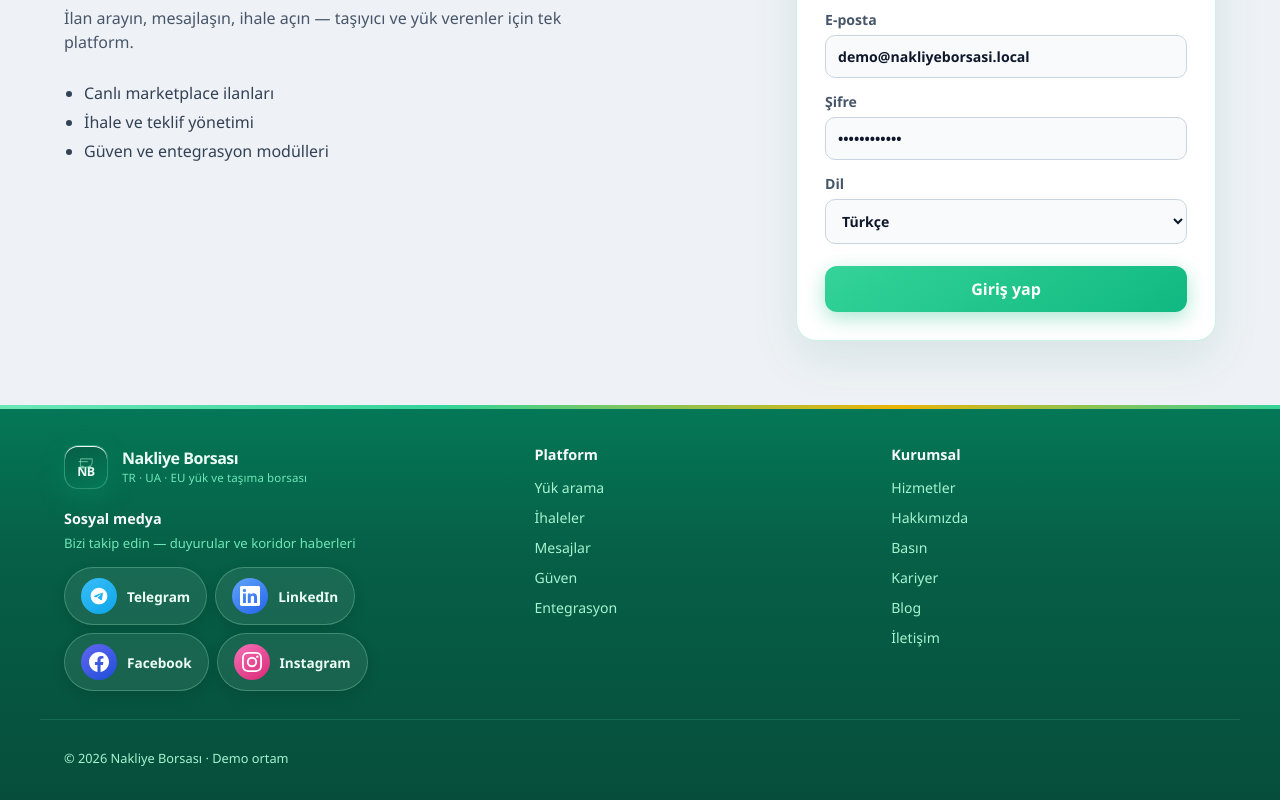
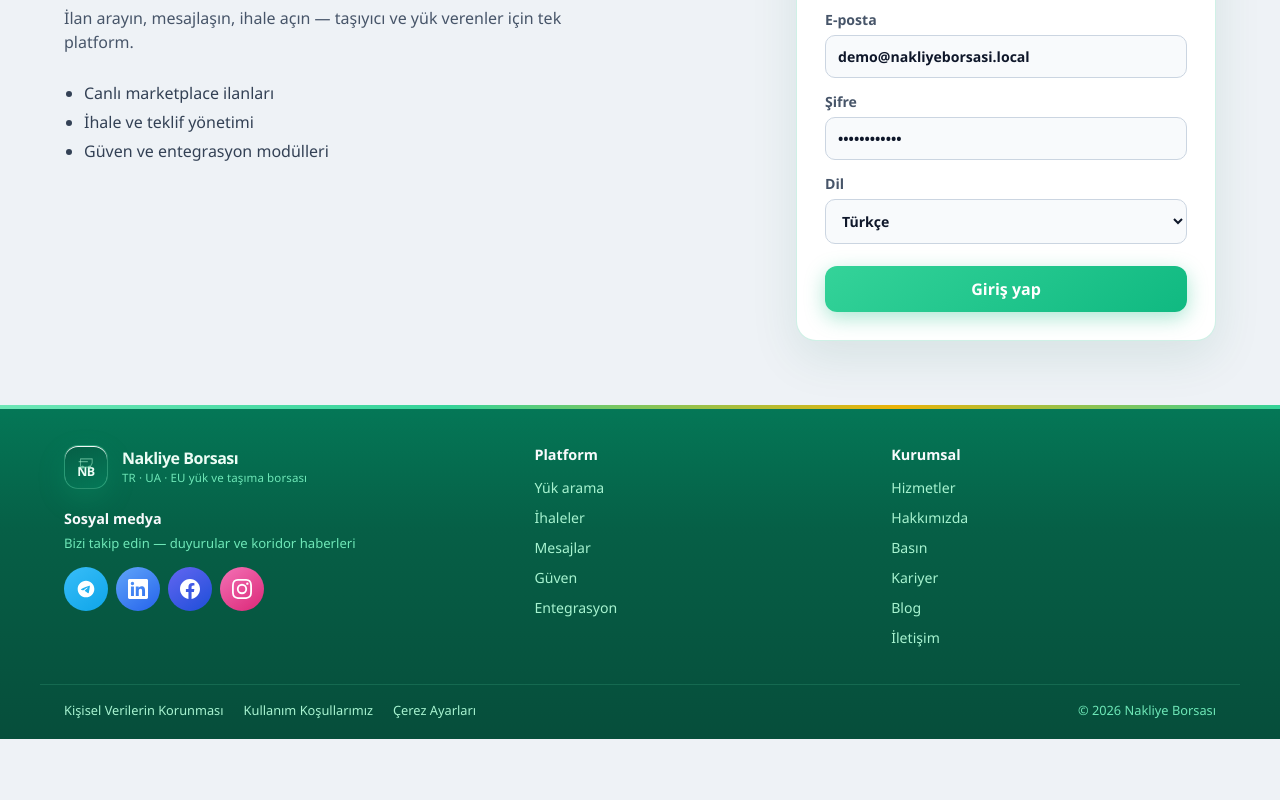
Before and after one commit to kutluhanakinci8-ux/nakliyeborsasi, a Next.js app in the folder apps/web/: page /login in a window 1280 px wide. Shown: the part 295-1095 px from the top of the page. After the commit the page ends 1034 px from the top, so only its background shows below. Built offline with nearby package versions, Linux system fonts and the light colour scheme.

Commit message:
style(web): sosyal ikon-only, footer yasal linkler, demo metni kaldırıldı
Co-authored-by: kutluhanakinci8-ux <kutluhanakinci8-ux@users.noreply.github.com>

```diff
--- a/apps/web/src/app/globals.css
+++ b/apps/web/src/app/globals.css
@@ -744,12 +744,58 @@ a {
   color: #eab308;
 }
 
+.social-media-chip--icon-only {
+  padding: 0;
+  border-radius: 50%;
+  background: transparent;
+  border: none;
+  box-shadow: none;
+}
+
+.social-media-chip--icon-only:hover {
+  transform: translateY(-2px);
+  background: transparent;
+  border: none;
+}
+
+.social-media-chip--icon-only .social-media-icon {
+  width: 44px;
+  height: 44px;
+}
+
 .site-footer-bottom {
   border-top: 1px solid rgba(110, 231, 183, 0.15);
   padding-top: 16px;
   padding-bottom: 20px;
+  display: flex;
+  flex-wrap: wrap;
+  align-items: center;
+  justify-content: space-between;
+  gap: 12px 20px;
   font-size: 0.8rem;
   color: #a7f3d0;
+}
+
+.site-footer-legal {
+  display: flex;
+  flex-wrap: wrap;
+  gap: 8px 20px;
+}
+
+.site-footer-legal a {
+  color: #a7f3d0;
+  font-size: 0.8rem;
+  text-decoration: none;
+}
+
+.site-footer-legal a:hover {
+  color: #fef08a;
+}
+
+.site-footer-copy {
+  margin: 0;
+  color: #6ee7b7;
+  font-size: 0.8rem;
 }
 
 .site-footer-muted {
@@ -1821,11 +1867,6 @@ button.btn-secondary {
     grid-template-columns: 1fr;
   }
 
-  .site-footer-social-band-inner {
-    flex-direction: column;
-    align-items: stretch;
-  }
-
   .social-media-row {
     justify-content: flex-start;
   }
--- a/apps/web/src/components/SiteFooter.tsx
+++ b/apps/web/src/components/SiteFooter.tsx
@@ -2,6 +2,12 @@ import Link from "next/link";
 import { SiteBrand } from "./SiteBrand";
 import { SocialMediaLinks } from "./SocialMediaLinks";
 import { CORPORATE_NAV_ITEMS, PLATFORM_NAV_ITEMS } from "../lib/siteNavigation";
+
+const LEGAL_LINKS = [
+  { href: "/kisisel-verilerin-korunmasi", label: "Kişisel Verilerin Korunması" },
+  { href: "/kullanim-kosullari", label: "Kullanım Koşullarımız" },
+  { href: "/cerez-ayarlari", label: "Çerez Ayarları" },
+] as const;
 
 export function SiteFooter() {
   return (
@@ -45,7 +51,14 @@ export function SiteFooter() {
         </div>
       </div>
       <div className="site-footer-bottom">
-        <p>© {new Date().getFullYear()} Nakliye Borsası · Demo ortam</p>
+        <nav className="site-footer-legal" aria-label="Yasal bilgiler">
+          {LEGAL_LINKS.map((item) => (
+            <Link key={item.href} href={item.href}>
+              {item.label}
+            </Link>
+          ))}
+        </nav>
+        <p className="site-footer-copy">© {new Date().getFullYear()} Nakliye Borsası</p>
       </div>
     </footer>
   );
--- a/apps/web/src/components/SocialMediaLinks.tsx
+++ b/apps/web/src/components/SocialMediaLinks.tsx
@@ -47,15 +47,16 @@ export function SocialMediaLinks() {
         <a
           key={network.id}
           href={network.href}
-          className={`social-media-chip social-media-chip--${network.id}`}
+          className={`social-media-chip social-media-chip--icon-only social-media-chip--${network.id}`}
           target="_blank"
           rel="noopener noreferrer"
           role="listitem"
+          aria-label={network.label}
+          title={network.label}
         >
           <span className="social-media-icon">
             <SocialSvg id={network.id} />
           </span>
-          <span className="social-media-label">{network.label}</span>
         </a>
       ))}
     </div>
```
Also changed, not shown: apps/web/src/app/cerez-ayarlari/page.tsx (added, +18 -0 lines), apps/web/src/app/kisisel-verilerin-korunmasi/page.tsx (added, +19 -0 lines), apps/web/src/app/kullanim-kosullari/page.tsx (added, +19 -0 lines).
